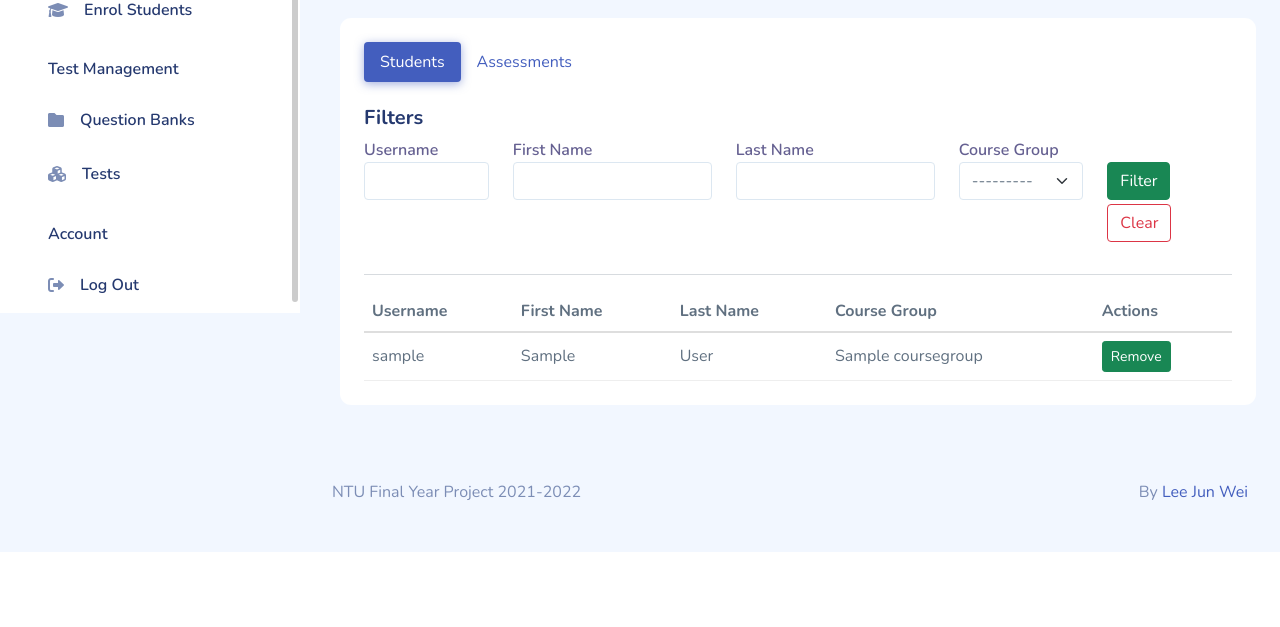
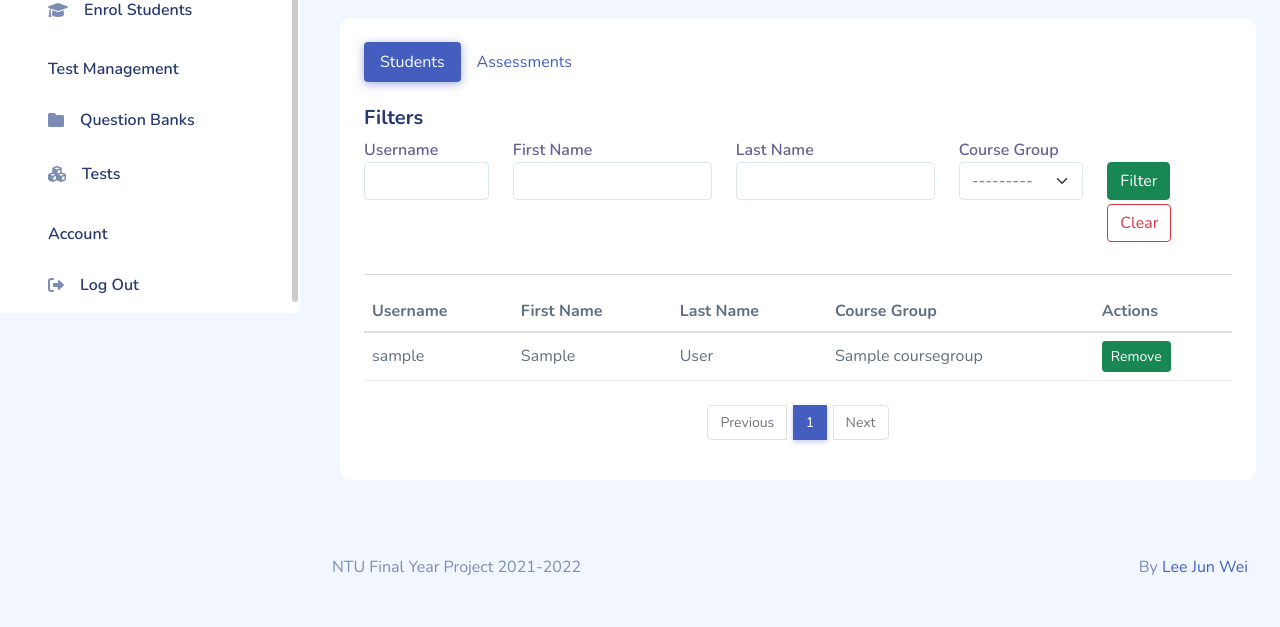
Before and after one commit to chongyih/aasp-core, a Django app: page /courses/details/1/ in a window 1280 px wide. Shown: the part 487-1114 px from the top of the page. Before the commit the page ends 1039 px from the top, so only its background shows below. Run offline with Django 4.2, Linux system fonts and the light colour scheme; a user stored in the database is signed in; tables that the repository leaves empty hold one stand-in row (values such as "Sample post"); parts of the project's set-up code (start-up, migrations or seed data) failed here and were passed over; some libraries are stand-ins or nearby versions.

Commit message:
Implemented pagination for course students listing

```diff
--- a/core/views/course_management.py
+++ b/core/views/course_management.py
@@ -2,6 +2,7 @@ from datetime import datetime
 
 from django.contrib import messages
 from django.contrib.auth.decorators import login_required
+from django.core.paginator import Paginator, PageNotAnInteger, EmptyPage
 from django.db.models import Q
 from django.http import HttpResponseRedirect, JsonResponse
 from django.shortcuts import render, redirect, get_object_or_404
@@ -106,10 +107,21 @@ def course_details(request, course_id):
         'username')
     students_filter = CourseStudentFilter(course_groups, request.GET, queryset=all_students)
 
+    # paginate results
+    paginator = Paginator(students_filter.qs, 15)
+    page_num = request.GET.get('page', 1)
+    try:
+        students = paginator.page(page_num)
+    except PageNotAnInteger:
+        students = paginator.page(1)
+    except EmptyPage:
+        students = paginator.page(paginator.num_pages)
+
     context = {
         "course": course,
         "staff": staff,
         "students_filter": students_filter,
+        "students": students,
     }
 
     return render(request, 'course_management/course-details.html', context)
--- a/templates/course_management/course-details.html
+++ b/templates/course_management/course-details.html
@@ -1,5 +1,5 @@
 {% extends 'layouts/master-nav.html' %}
-{% load static %}
+{% load static utils %}
 
 {% block title %}{{ course }}{% endblock %}
 
@@ -178,12 +178,12 @@
                     </tr>
                     </thead>
                     <tbody>
-                    {% if students_filter.qs.count == 0 %}
+                    {% if students.count == 0 %}
                       <tr>
                         <td colspan="5" class="text-center">No students found!</td>
                       </tr>
                     {% else %}
-                      {% for student in students_filter.qs %}
+                      {% for student in students %}
                         <tr>
                           <td>{{ student.username }}</td>
                           <td>{{ student.first_name }}</td>
@@ -203,6 +203,43 @@
                     {% endif %}
                     </tbody>
                   </table>
+
+                  <!-- Pagination -->
+                  <div class="mt-4">
+                    <nav>
+                      <ul class="pagination pagination-primary justify-content-center">
+
+                        {% if students.has_previous %}
+                          <li class="page-item">
+                            <a class="page-link" href="?{% param_replace page=students.previous_page_number %}">Previous</a>
+                          </li>
+                        {% else %}
+                          <li class="page-item disabled">
+                            <a class="page-link">Previous</a>
+                          </li>
+                        {% endif %}
+
+                        {% for num in students.paginator.page_range %}
+                          {% if students.number == num %}
+                            <li class="page-item active"><span class="page-link">{{ num }}</span></li>
+                          {% elif num > students.number|add:'-3' and num < students.number|add:'+3' %}
+                            <li class="page-item"><a class="page-link" href="?{% param_replace page=num %}">{{ num }}</a></li>
+                          {% endif %}
+                        {% endfor %}
+
+                        {% if students.has_next %}
+                          <li class="page-item">
+                            <a class="page-link" href="?{% param_replace page=students.next_page_number %}">Next</a>
+                          </li>
+                        {% else %}
+                          <li class="page-item disabled">
+                            <a class="page-link">Next</a>
+                          </li>
+                        {% endif %}
+                      </ul>
+                    </nav>
+                  </div>
+
                 </div>
               </div>
 
```
Also changed, not shown: core/templatetags/utils.py (+11 -0 lines).
